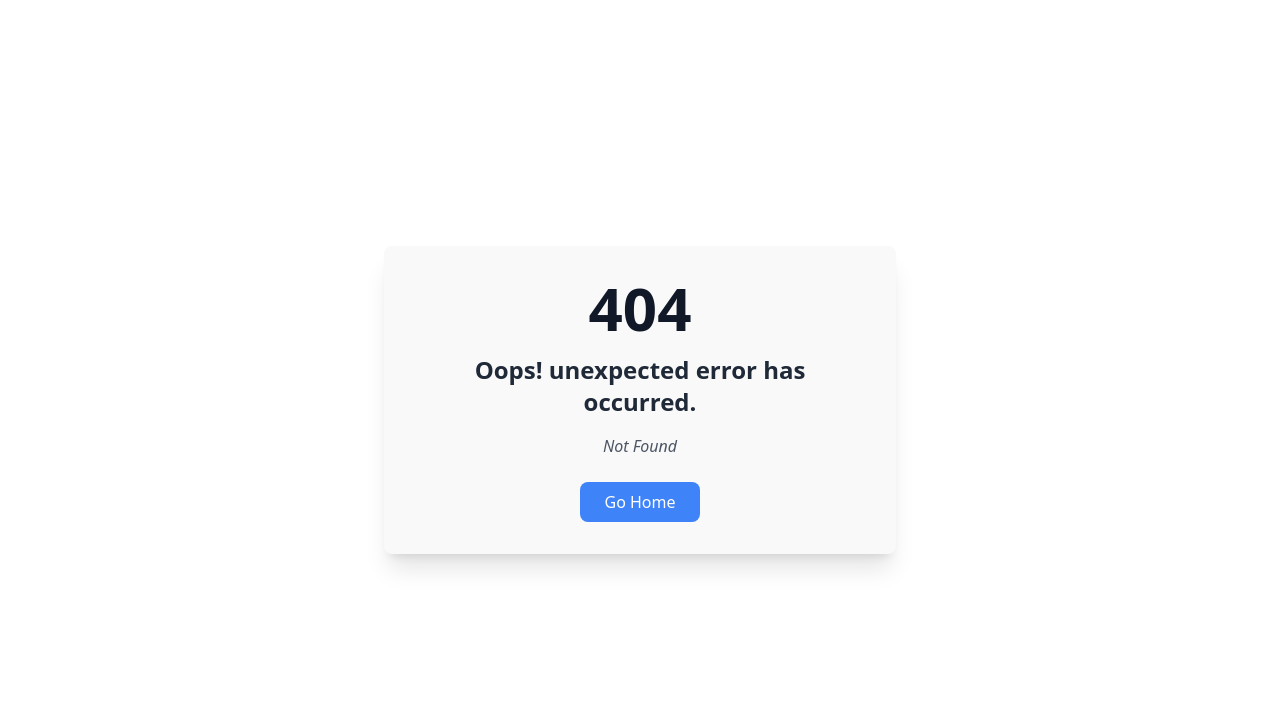
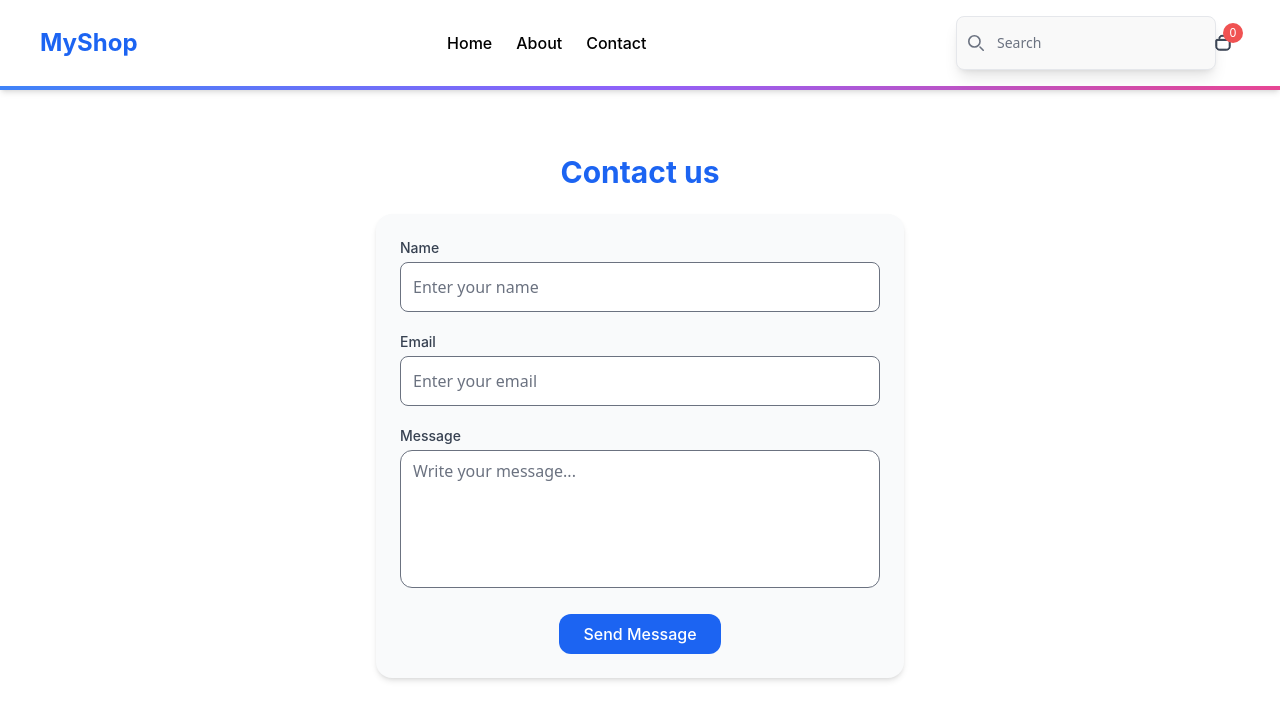
Before and after one commit to beigi97/e-shop, a React (Vite) app: page /contact in a window 1280 px wide. Before the commit this address had no page. Shown: the top 720 px of the page. Built offline with nearby package versions, Linux system fonts and the light colour scheme.

Commit message:
feat: add contact page

```diff
--- /dev/null
+++ b/src/routes/Contact.jsx
@@ -0,0 +1,79 @@
+import { useState } from "react";
+
+export default function Contact() {
+  const [form, setForm] = useState({ name: "", email: "", message: "" });
+
+  const handleChange = (e) => {
+    setForm({ ...form, [e.target.name]: e.target.value });
+  };
+
+  const handleSubmit = (e) => {
+    e.preventDefault();
+    alert("پیام شما با موفقیت ارسال شد ✅");
+    setForm({ name: "", email: "", message: "" });
+  };
+
+  return (
+    <div className=" max-w-xl mx-auto py-16 px-6">
+      <h1 className="text-3xl font-bold mb-6 text-center text-blue-600 font-Inter">
+        Contact us
+      </h1>
+
+      <form
+        onSubmit={handleSubmit}
+        className=" bg-gray-50 shadow-md rounded-2xl p-6 space-y-5"
+      >
+        <div>
+          <label className="block text-sm font-medium text-gray-700 mb-1 font-Inter">
+            Name
+          </label>
+          <input
+            type="text"
+            value={form.name}
+            onChange={handleChange}
+            placeholder="Enter your name"
+            className="w-full p-3 border rounded-lg focus:ring-2 focus:ring-blue-400 outline-none"
+            required
+          />
+        </div>
+        <div>
+          <label className="block text-sm font-medium text-gray-700 mb-1 font-Inter">
+            Email
+          </label>
+
+          <input
+            type="email"
+            value={form.email}
+            onChange={handleChange}
+            placeholder="Enter your email"
+            className=" w-full p-3 border rounded-lg focus:ring-2 focus:ring-blue-400 outline-none"
+            required
+          />
+        </div>
+        <div>
+          <label className="block text-sm font-medium text-gray-700 mb-1 font-Inter">
+            Message
+          </label>
+          <textarea
+            name="message"
+            value={form.message}
+            onChange={handleChange}
+            placeholder="Write your message..."
+            className="w-full border  rounded-xl px-3 py-2 focus:outline-none focus:ring-2 focus:ring-blue-400 transition resize-none"
+            rows="5"
+            required
+          />
+        </div>
+
+        <div className="text-center">
+          <button
+            type="submit"
+            className="bg-blue-600 text-white font-medium px-6 py-2 rounded-xl hover:bg-blue-700 transition font-Inter"
+          >
+            Send Message
+          </button>
+        </div>
+      </form>
+    </div>
+  );
+}
--- a/src/routes/index.jsx
+++ b/src/routes/index.jsx
@@ -2,6 +2,7 @@ import { createBrowserRouter } from "react-router-dom";
 import Root from "./root";
 import Home, { loader as homeLoader } from "./Home";
 import ErrorPage from "../error-page/ErrorPage";
+import Contact from "./Contact";
 
 export const router = createBrowserRouter([
   {
@@ -14,6 +15,8 @@ export const router = createBrowserRouter([
         element: <Home />,
         loader: homeLoader,
       },
+
+      { path: "/contact", element: <Contact /> },
     ],
   },
 ]);
```
